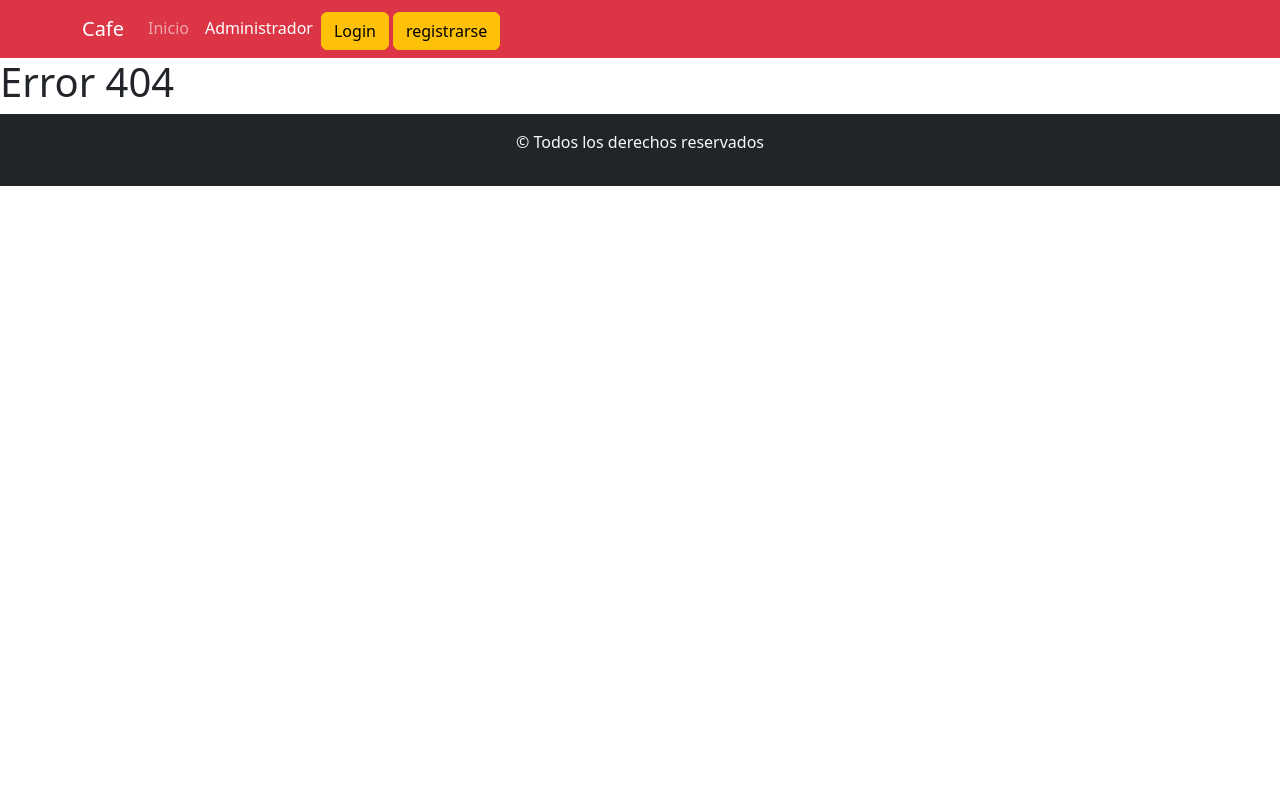
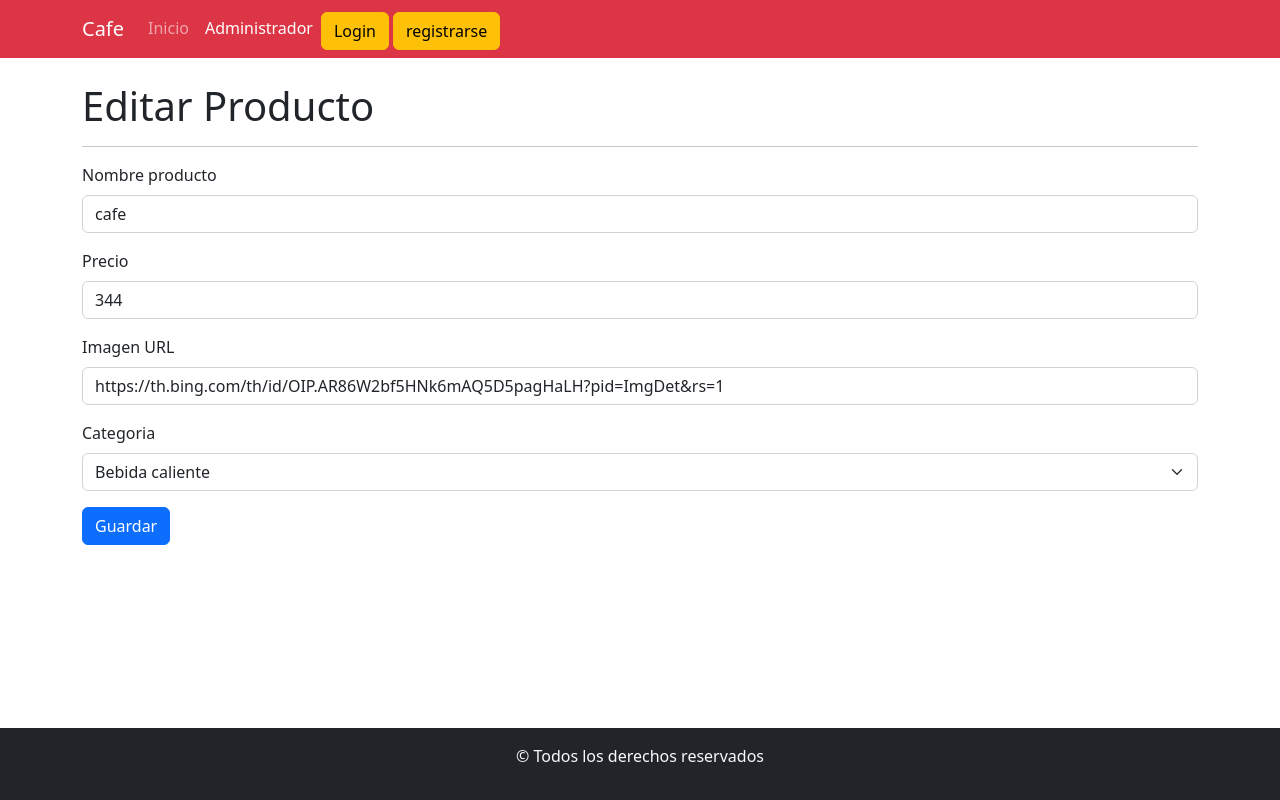
Before and after one commit to javieruncos/cafeFrontend-comision8i, a React (Create React App) app: page /administrador/editarProducto/1 in a window 1280 px wide. Before the commit this address had no page. Built offline with nearby package versions, Linux system fonts and the light colour scheme; data requests are answered from the project's data file.

Commit message:
agregamos la funsion para editar producto

```diff
--- a/src/App.js
+++ b/src/App.js
@@ -23,7 +23,7 @@ function App() {
         <Route exact path='/administrador' element={<Administrador/>}></Route>
         <Route exact path='/detalleProducto' element={<DetalleProducto/>}></Route>
         <Route exact path='/crearProducto' element={<CrearProducto/>}></Route>
-        <Route exact path='/editarProducto' element={<EditarProducto/>}></Route>
+        <Route exact path='/administrador/editarProducto/:id' element={<EditarProducto/>}></Route>
         <Route exact path='/login' element={<Login/>}></Route>
         <Route exact path='/registrarse' element={<Registrarse/>}></Route>
         <Route exact path='*' element={<Error404/>}></Route>
--- a/src/components/views/productos/EditarProducto.jsx
+++ b/src/components/views/productos/EditarProducto.jsx
@@ -1,12 +1,33 @@
+import { useEffect } from "react";
 import { Container, Button, Form } from "react-bootstrap";
-import {useForm} from "react-hook-form"
+import {useForm} from "react-hook-form";
+import { useParams } from "react-router-dom";
+import { obtenerProductoApi } from "../../../helper/queries";
 
 const EditarProducto = () => {
 
-   const {register,handleSubmit,formState:{errors}} = useForm()
+   const {id} = useParams()
+
+    useEffect(()=>{
+      obtenerProductoApi(id).then((respuesta)=>{
+        if(respuesta.status === 200){
+          console.log(respuesta)
+          setValue("nombreProducto",respuesta.dato.nombreProducto)
+          setValue("precio",respuesta.dato.precio)
+          setValue("imagen",respuesta.dato.imagen)
+          setValue("categoria",respuesta.dato.categoria)
+        }
+      })
+    },[])
+
+
+
+
+   const {register,handleSubmit,formState:{errors},setValue} = useForm()
 
     const onSubmit =(data)=>{
       console.log(data)
+      // pedir a la Api actualizar los datos
     }
 
 
--- a/src/components/views/productos/ItemProducto.jsx
+++ b/src/components/views/productos/ItemProducto.jsx
@@ -61,7 +61,7 @@ const ItemProducto = ({ producto, setProductos }) => {
           <Button
             className="my-1"
             as={Link}
-            to="/editarProducto"
+            to={`/administrador/editarProducto/${producto.id}`}
             variant="warning"
           >
             Editar
--- a/src/helper/queries.js
+++ b/src/helper/queries.js
@@ -52,4 +52,19 @@ export  const borrarProductoApi = async(id)=>{
      console.log(error)
      return false
    }
+
 }
+export  const obtenerProductoApi = async(id)=>{
+//  peticion DELETE para borrar los productos
+   try{
+    const respuesta = await fetch(URL+"/"+id);
+    const producto = {
+      dato:await respuesta.json(),
+      status:respuesta.status
+    }
+    return producto;
+   }catch(error){
+     console.log(error)
+     return false
+   }
+}
```
